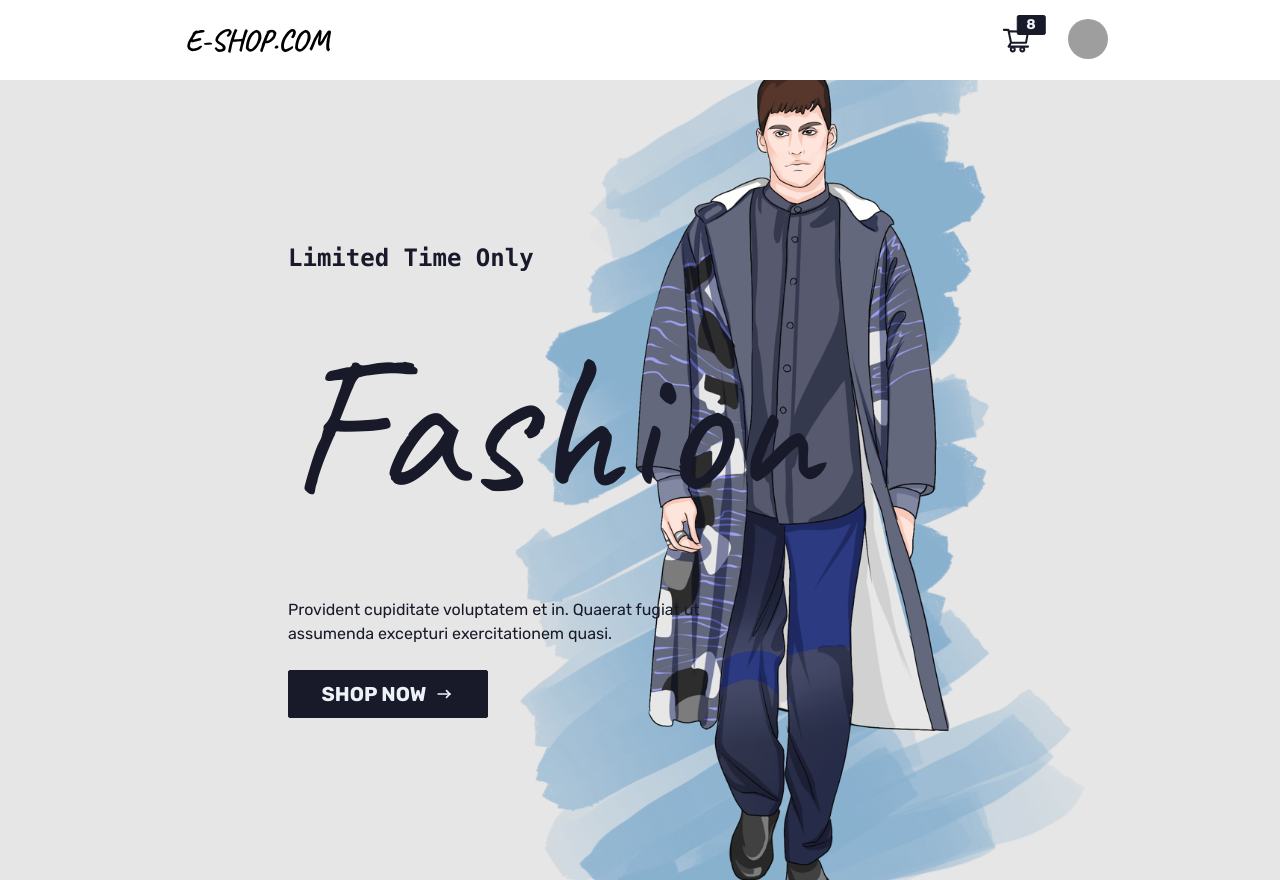
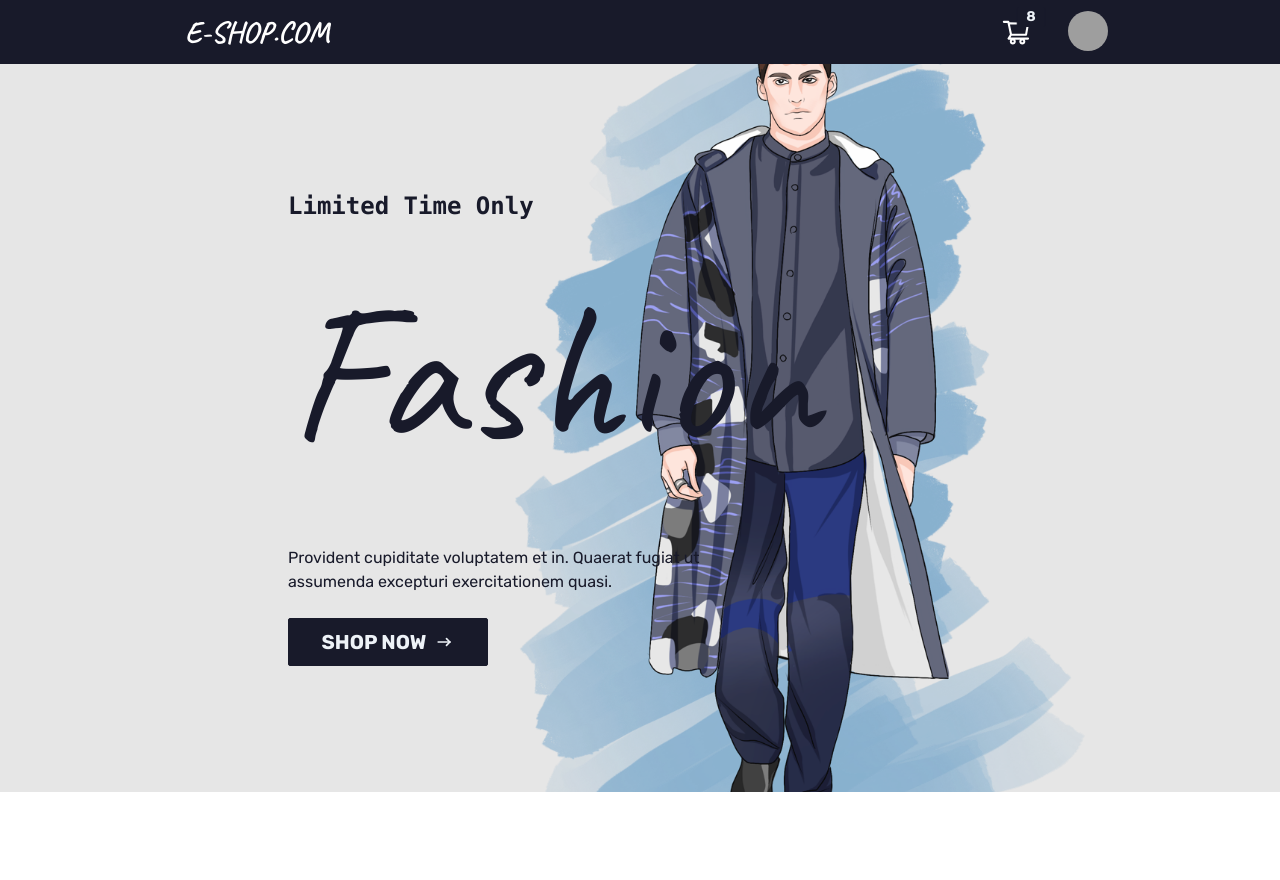
Before and after one commit to danilodavid521/Ecommerce_website, a React (Vite) app: page / in a window 1280 px wide. After the commit the page ends 800 px from the top, so only its background shows below. Built offline with nearby package versions, Linux system fonts and the light colour scheme; no server answers; grey boxes are pictures that could not be loaded.

Commit message:
admin prompt layout change

```diff
--- a/src/components/adminComponents/ViewProducts.jsx
+++ b/src/components/adminComponents/ViewProducts.jsx
@@ -68,7 +68,7 @@ const ViewProducts = () => {
 					</div>
 				</div>
 			)}
-			<main className="md:max-w-[100vw] max-h-[80vh] p-2 overflow-y-scroll ">
+			<main className="md:max-w-[100vw] max-h-[70vh] py-4 overflow-y-scroll ">
 				{products.length === 0 ? (
 					<h1 className="text-4xl font-bold text-red-500">NO PRODUCTS FOUND</h1>
 				) : (
--- a/src/components/hero/Hero.jsx
+++ b/src/components/hero/Hero.jsx
@@ -3,7 +3,7 @@ import { Link } from "react-router-dom";
 import { TbArrowNarrowRight } from "react-icons/tb";
 const Hero = () => {
 	return (
-		<div className="hero min-h-screen bg-base-200 xl:relative overflow-clip">
+		<div className="hero min-h-[91vh] bg-base-200 xl:relative overflow-clip">
 			<div className="hero-content flex-col xl:flex-row-reverse ">
 				<img
 					src={hero}
--- a/src/components/navbar/Navbar.jsx
+++ b/src/components/navbar/Navbar.jsx
@@ -1,6 +1,5 @@
 import React, { useEffect, useState } from "react";
 import { Link, useNavigate } from "react-router-dom";
-import AdminRoute from "../adminRoute/AdminRoute";
 import { AdminOnlyLink } from "../adminRoute/AdminRoute";
 import { AiOutlineShoppingCart, AiOutlineSearch } from "react-icons/ai";
 import { toast } from "react-toastify";
@@ -19,7 +18,7 @@ const Navbar = () => {
 	const navigate = useNavigate();
 	const dispatch = useDispatch();
 
-	//* Monitor currentlly signed USER
+	//* Monitor currently signed USER
 	useEffect(() => {
 		onAuthStateChanged(auth, (user) => {
 			if (user) {
@@ -55,31 +54,19 @@ const Navbar = () => {
 
 	return (
 		<>
-			<nav className="h-20 bg-base-100 shadow-xl  flex items-center ">
+			<nav className="h-[8vh] bg-neutral shadow-xl  flex items-center ">
 				<div className="navbar w-full md:w-9/12 mx-auto flex items-center justify-between">
 					<section className="w-full md:gap-4">
 						<Link to="/" className="btn btn-ghost ">
-							<h1 className="logo text-black text-lg md:text-3xl ">E-Shop.com</h1>
+							<h1 className="logo text-white text-lg md:text-3xl ">E-Shop.com</h1>
 						</Link>
 					</section>
-					<AdminOnlyLink>
-						<div className="mx-10">
-							<span className=" text-red-400 text-xl font-bold underline ">
-								ADMIN
-							</span>
-							<Link
-								to="/admin/home"
-								className="btn btn-secondary-content mx-4 btn-sm sm:btn-md"
-							>
-								VIEW DASHBOARD
-							</Link>
-						</div>
-					</AdminOnlyLink>
+
 					<div className="md:gap-2">
 						<div className="dropdown dropdown-end ">
 							<label tabIndex={0} className="btn btn-ghost btn-circle">
 								<div className="indicator">
-									<AiOutlineShoppingCart size={30} />
+									<AiOutlineShoppingCart size={30} color="white" />
 									<span className="badge badge-secondary-content indicator-item">
 										8
 									</span>
@@ -147,6 +134,15 @@ const Navbar = () => {
 					</div>
 				</div>
 			</nav>
+			<AdminOnlyLink>
+				<div className="min-w-screen h-10  py-1 bg-red-200 text-red-700 font-bold text-center cursor-pointer">
+					<span>ADMIN</span>
+
+					<Link to="/admin/home" className="btn btn-primary btn-sm mx-4">
+						VIEW DASHBOARD
+					</Link>
+				</div>
+			</AdminOnlyLink>
 		</>
 	);
 };
--- a/src/index.css
+++ b/src/index.css
@@ -10,7 +10,7 @@ body {
 }
 
 .page {
-	height: calc(100vh - 5rem);
+	height: calc(100vh - 10rem);
 }
 
 .logo {
--- a/src/pages/home/Home.jsx
+++ b/src/pages/home/Home.jsx
@@ -3,7 +3,7 @@ import { Hero } from "../../components";
 
 const Home = () => {
 	return (
-		<div className="page">
+		<div className="">
 			<Hero />
 		</div>
 	);
```
